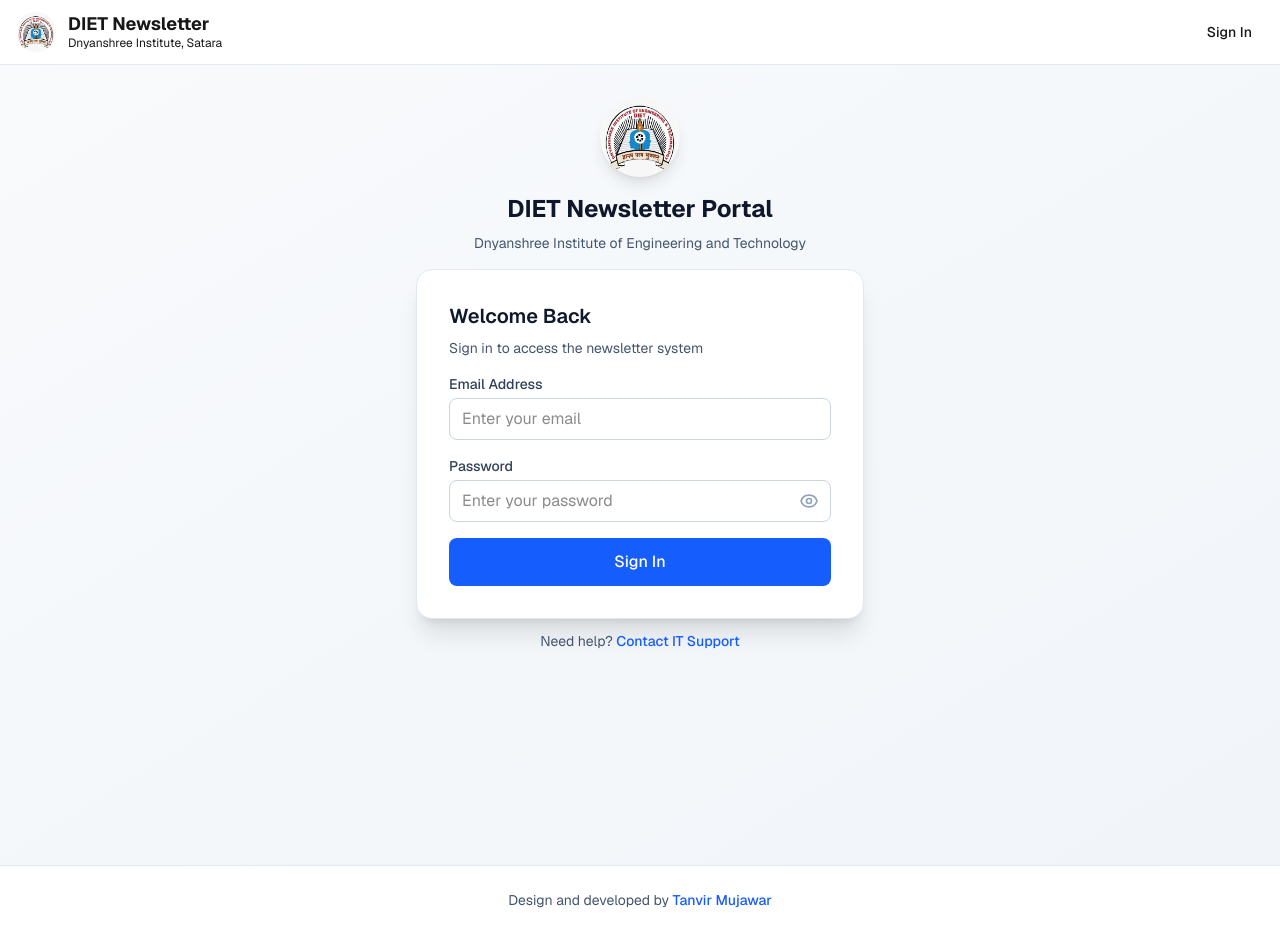
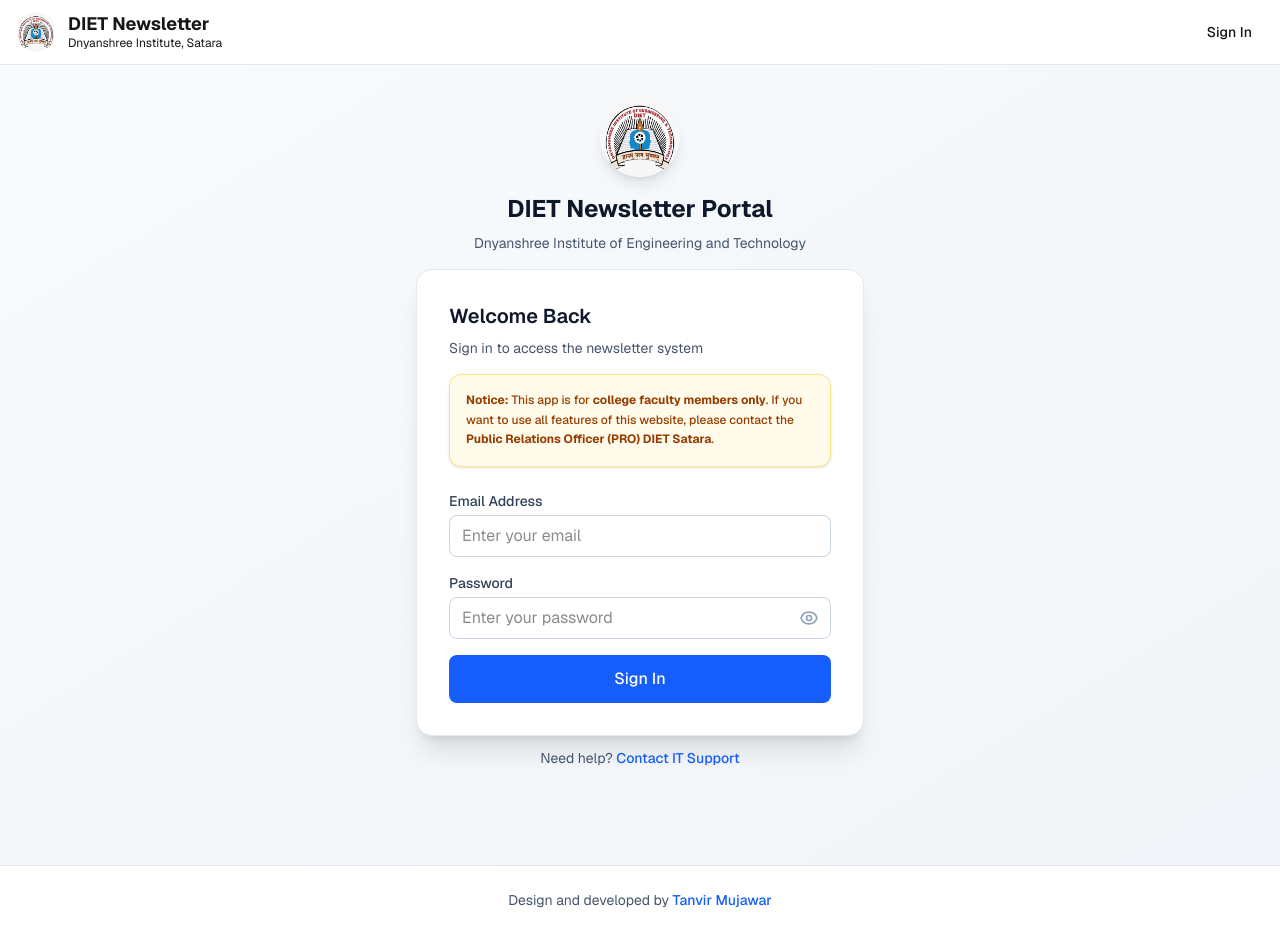
Before and after one commit to Tanvir-7793/diet-newsletter-system, a Next.js app: page /login in a window 1280 px wide. Built offline with nearby package versions, Linux system fonts and the light colour scheme; no server answers; a web font is replaced by a local one.

Commit message:
Add faculty notice to login page

```diff
--- a/app/login/page.tsx
+++ b/app/login/page.tsx
@@ -157,6 +157,15 @@
             </div>
           )}
 
+          {/* Faculty Only Notice */}
+          <div className="mb-6 p-4 bg-amber-50 border border-amber-200 rounded-xl shadow-sm">
+            <p className="text-amber-800 text-xs font-medium leading-relaxed">
+              <span className="font-bold">Notice:</span> This app is for <span className="font-bold">college faculty members only</span>.
+              If you want to use all features of this website, please contact the
+              <span className="font-bold"> Public Relations Officer (PRO) DIET Satara</span>.
+            </p>
+          </div>
+
 
 
           {/* Email/Password Form */}
```
